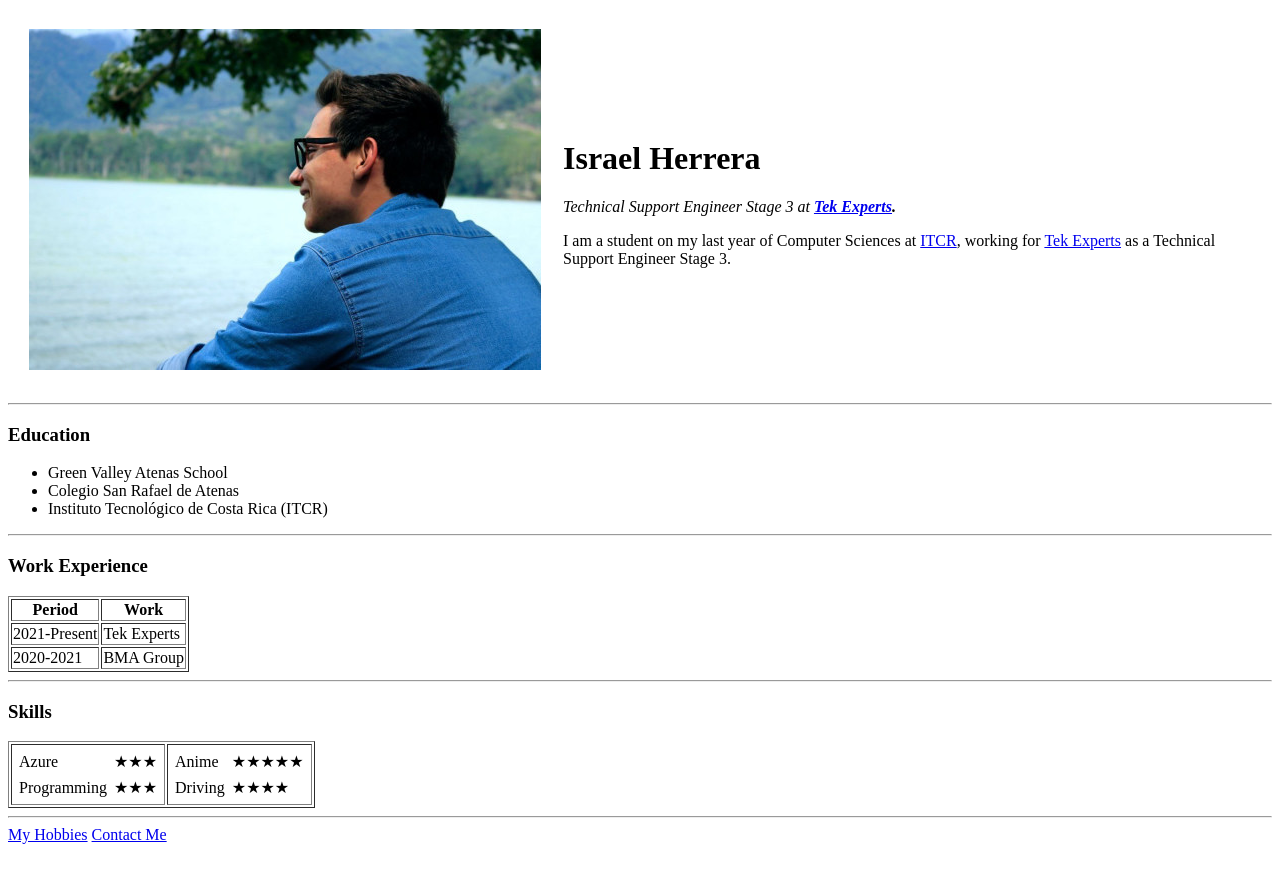
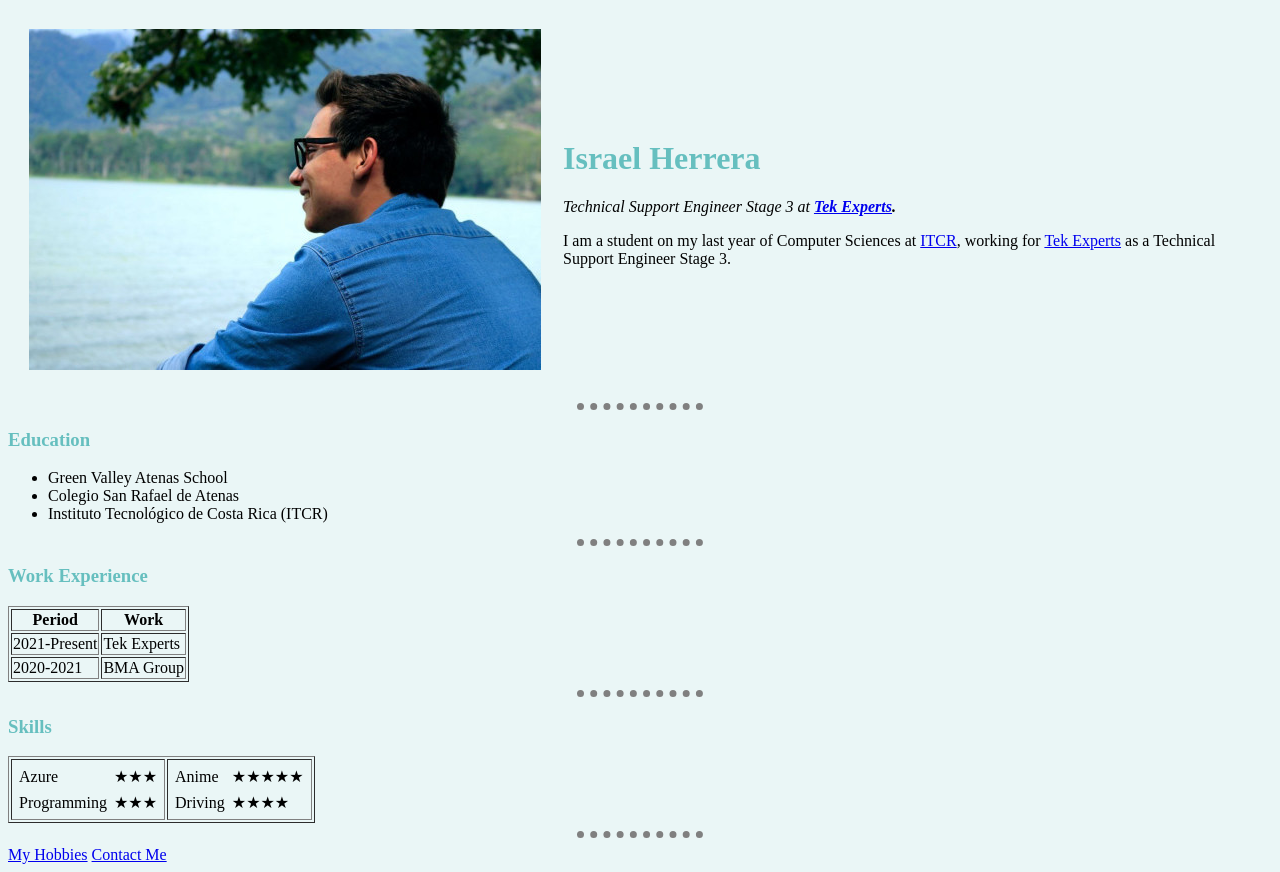
Before and after one commit to israelhercam/cv, a plain HTML site: page index.html in a window 1280 px wide. Drawn offline with Linux system fonts and the light colour scheme.

Commit message:
Add Basic CSS

```diff
--- /dev/null
+++ b/css/styles.css
@@ -0,0 +1,17 @@
+body {
+  background-color: #EAF6F6;
+}
+
+hr {
+  border-style: none;
+  border-bottom: 7px dotted grey;
+  width: 10%;
+}
+
+h1 {
+  color: #66BFBF;
+}
+
+h3 {
+  color: #66BFBF;
+}
--- a/index.html
+++ b/index.html
@@ -4,6 +4,8 @@
 <head>
   <meta charset="utf-8">
   <title>Israel's Personal Site</title>
+  <link rel="stylesheet" href="css/styles.css">
+
 </head>
 
 <body>
```
Also changed, not shown: contactme.html (+1 -0 lines), hobbies.html (+1 -0 lines).
